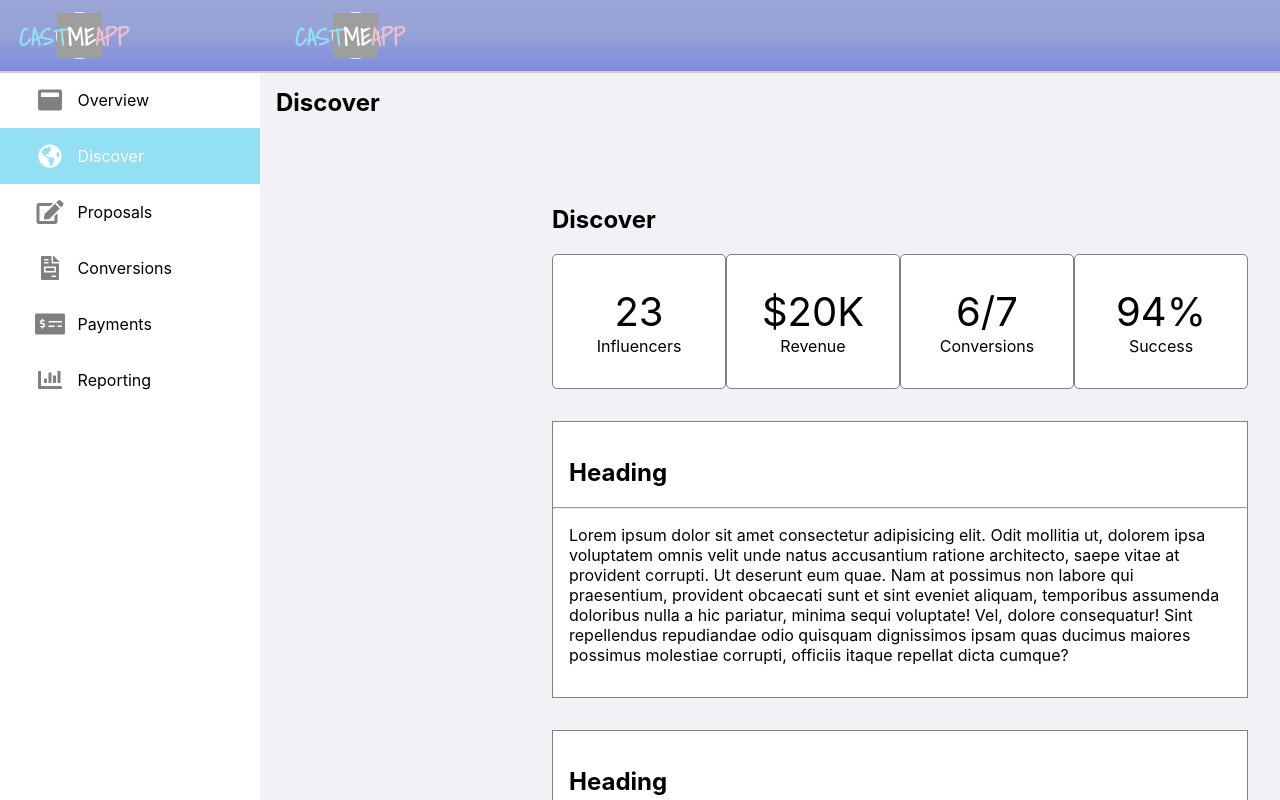
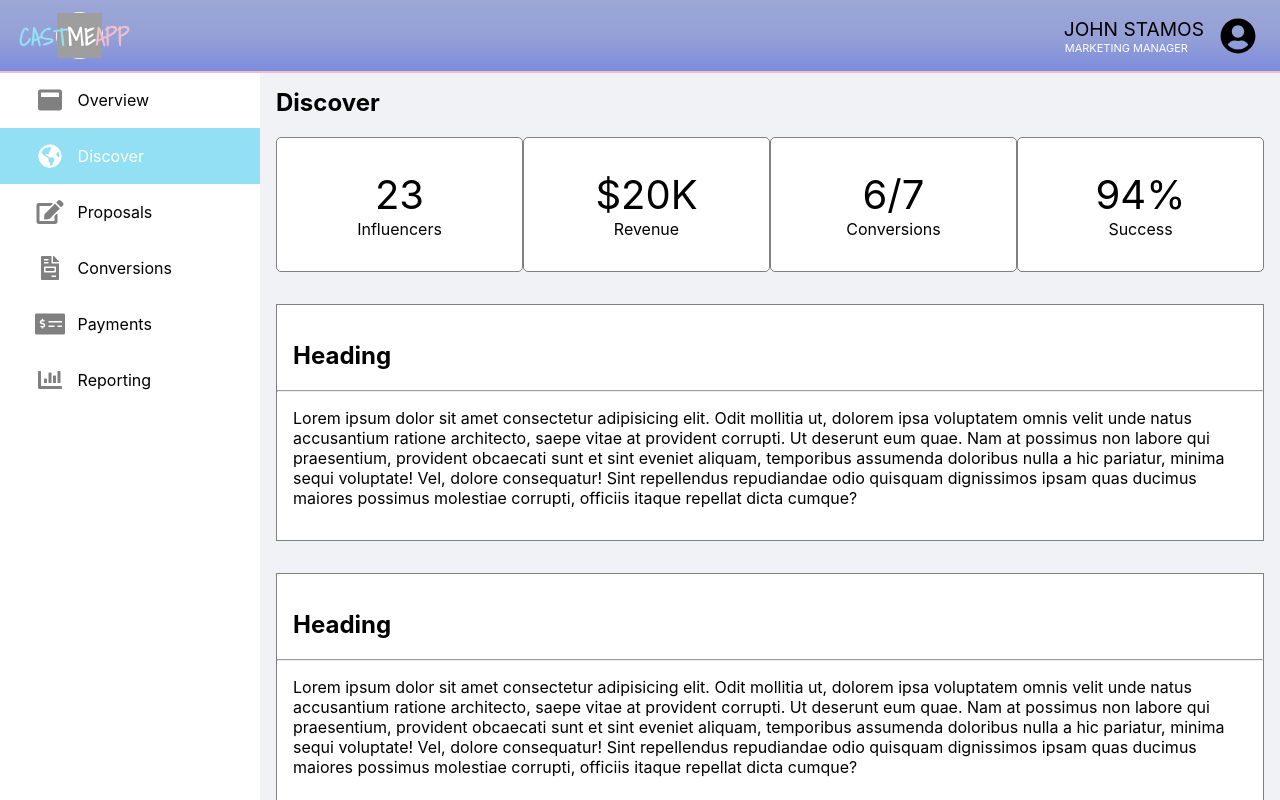
Before and after one commit to FrancisCalizo/ohio-taxidermy-supply, a Next.js app: page /dashboard/discover in a window 1280 px wide. Shown: the top 800 px of the page. Built offline with nearby package versions, Linux system fonts and the light colour scheme; grey boxes are pictures that could not be loaded.

Commit message:
fix: remove extra Dashboard Layout causing style issues

```diff
--- a/components/pages/dashboard/discover/index.tsx
+++ b/components/pages/dashboard/discover/index.tsx
@@ -1,12 +1,7 @@
 import React from 'react';
 
-import DashboardLayout from 'components/layout/dashboard/DashboardLayout';
 import OverviewComponent from 'components/pages/dashboard/overview';
 
 export default function Discover() {
-  return (
-    <DashboardLayout>
-      <OverviewComponent />
-    </DashboardLayout>
-  );
+  return <OverviewComponent />;
 }
```
